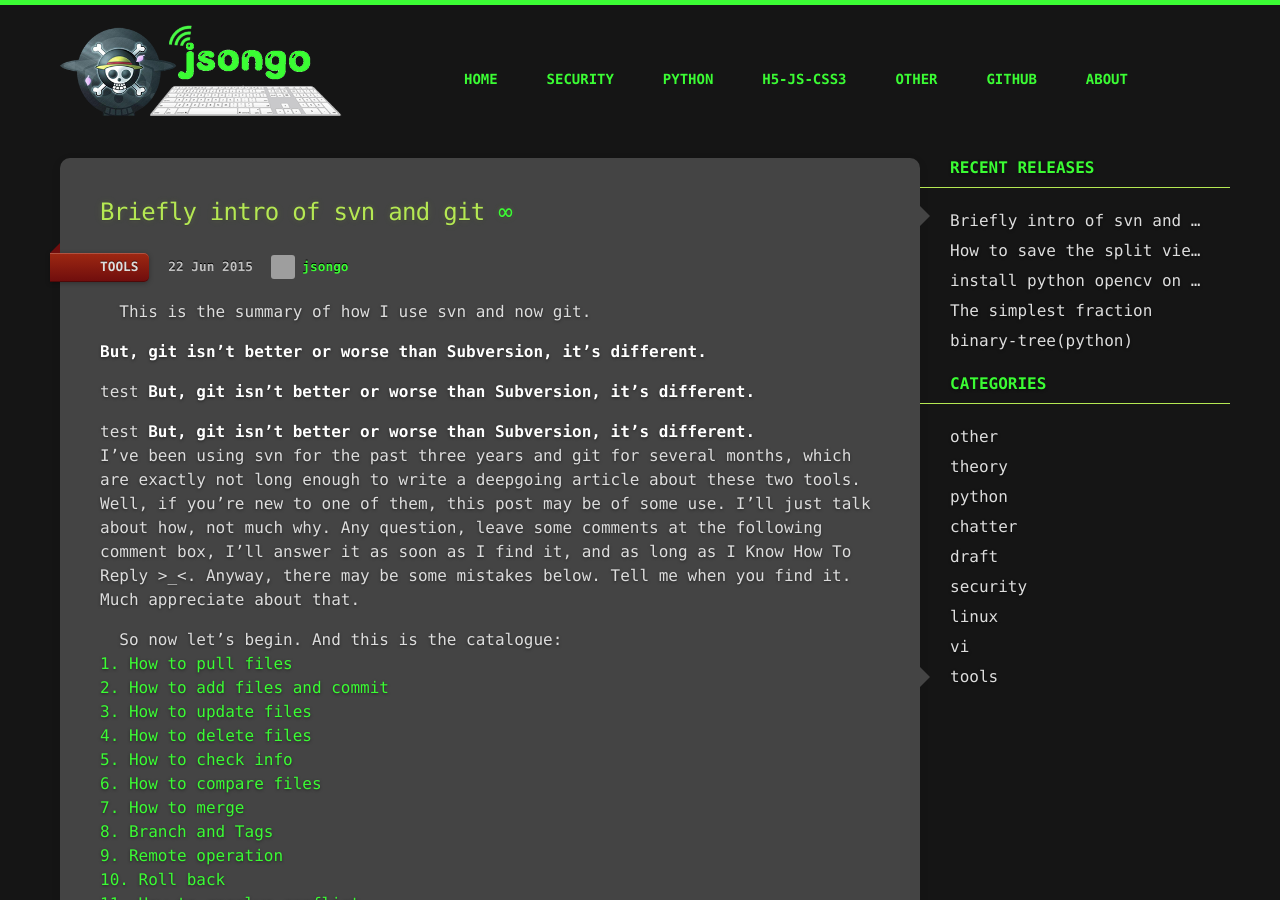
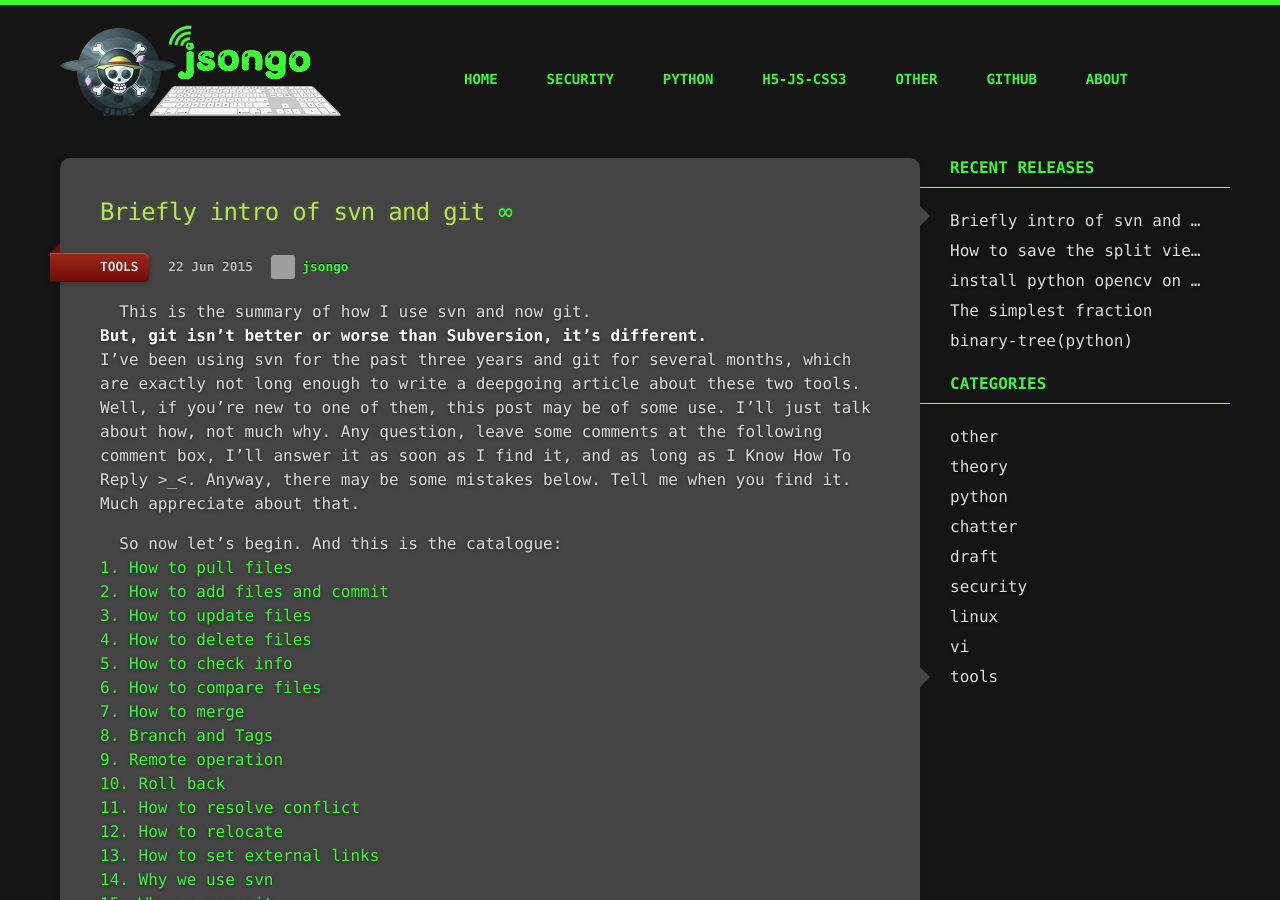
Before and after one commit to jsongo/jsongo.github.io, a Jekyll site: the page built from _posts/2015-06-22-svn-git-summary.markdown, in a window 1280 px wide and 900 px high. Built offline with Jekyll 4.4.1, drawn with Linux system fonts in a browser that asks for light colours; comment, search, counter and statistics services are not loaded; grey boxes are pictures that could not be loaded.

Commit message:
Update 2015-06-22-svn-git-summary.markdown

```diff
--- a/_posts/2015-06-22-svn-git-summary.markdown
+++ b/_posts/2015-06-22-svn-git-summary.markdown
@@ -10,13 +10,6 @@ tags: [masterpiece]
 comments: []
 ---
 &nbsp;&nbsp;This is the summary of how I use svn and now git.
-
-**But, git isn't better or worse than Subversion, it's different.**
-
-test
-**But, git isn't better or worse than Subversion, it's different.**
-
-test
 **But, git isn't better or worse than Subversion, it's different.**
 I've been using svn for the past three years and git for several months, which are exactly not long enough to write a deepgoing article about these two tools. Well, if you're new to one of them, this post may be of some use. I'll just talk about how, not much why. Any question, leave some comments at the following comment box, I'll answer it as soon as I find it, and as long as I Know How To Reply >_<. Anyway, there may be some mistakes below. Tell me when you find it. Much appreciate about that.
 
```
